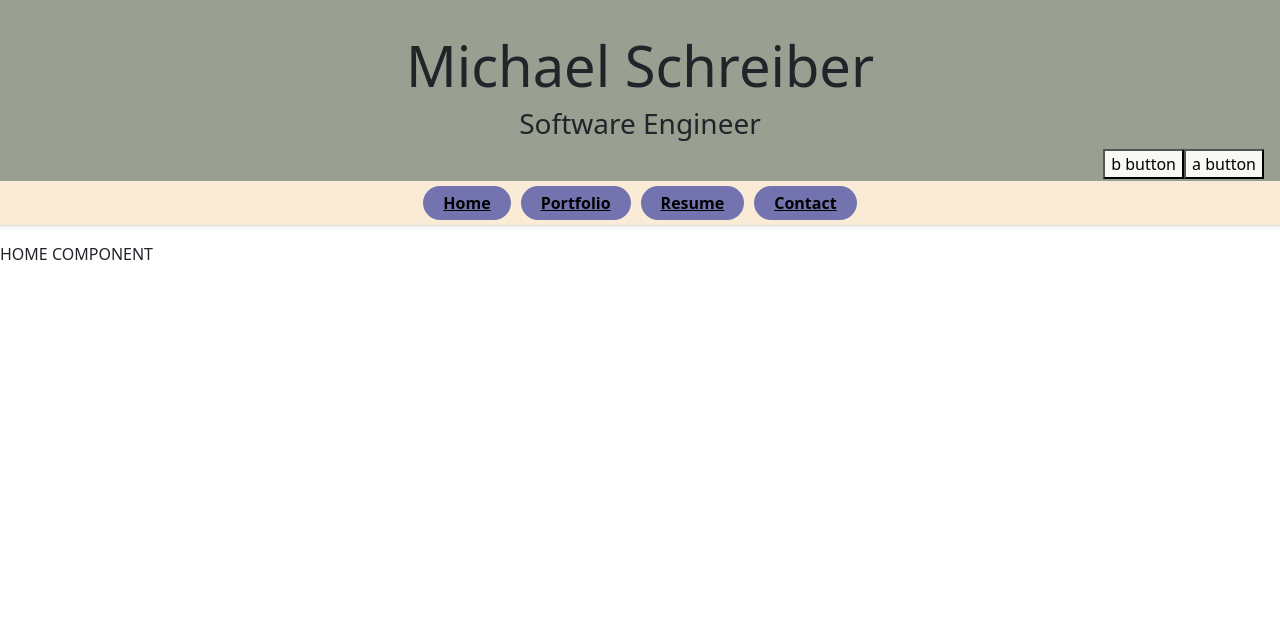
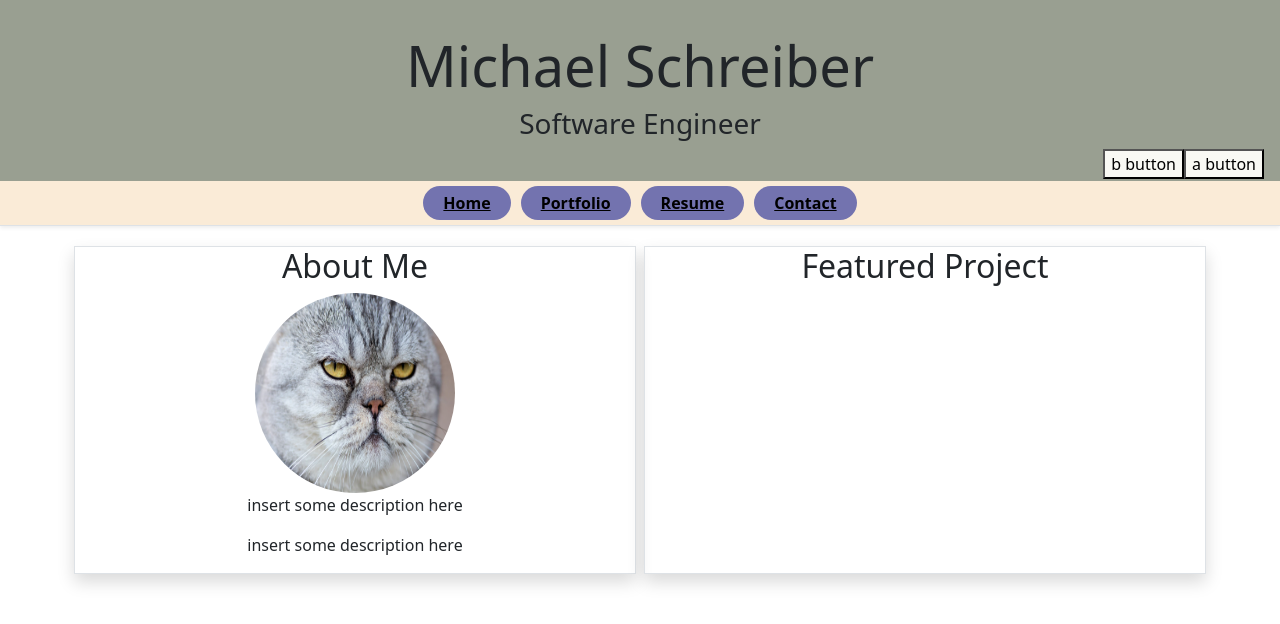
Before and after one commit to UltraLas3r/msPortfolioApplication, an Angular app: page /home in a window 1280 px wide. Shown: the top 624 px of the page. Built offline with nearby package versions, Linux system fonts and the light colour scheme.

Commit message:
finished basic outline of home and started portfolio

```diff
--- a/src/app/app.module.ts
+++ b/src/app/app.module.ts
@@ -10,6 +10,7 @@ import { HomeComponent } from './home/home.component';
 import { PortfolioComponent } from './portfolio/portfolio.component';
 import { ResumeComponent } from './resume/resume.component';
 import { ContactComponent } from './contact/contact.component';
+import { ProjectcardComponent } from './projectcard/projectcard.component';
 
 @NgModule({
   declarations: [
@@ -19,7 +20,8 @@ import { ContactComponent } from './contact/contact.component';
     HomeComponent,
     PortfolioComponent,
     ResumeComponent,
-    ContactComponent
+    ContactComponent,
+    ProjectcardComponent
   ],
   imports: [
     BrowserModule,
--- a/src/app/home/home.component.html
+++ b/src/app/home/home.component.html
@@ -1 +1,21 @@
-<p>HOME COMPONENT</p>
+<div class="container">
+    <div class="row">
+        <!-- About Me -->
+        <div class="col-lg shadow border m-1">
+            <div class="text-center">
+                <h2>About Me </h2>
+                <img src="../../assets/grump cat.png" alt="profile picture" width="200" height ="200" class="rounded-circle">
+                <p> insert some description here</p>
+                <p> insert some description here</p>
+            </div>
+
+
+        </div>
+        <!-- Featured Project -->
+        <div class="col-lg shadow border m-1">
+            <div class="text-center">
+                <h2>Featured Project</h2>
+            </div>
+        </div>
+    </div>
+</div>
--- a/src/app/portfolio/portfolio.component.css
+++ b/src/app/portfolio/portfolio.component.css
@@ -0,0 +1,5 @@
+.filterButton{
+    height: 25px;
+    width: 50px;
+
+}
--- a/src/app/portfolio/portfolio.component.html
+++ b/src/app/portfolio/portfolio.component.html
@@ -1 +1,3 @@
-<p>portfolio works!</p>
+<div class="container">
+   <app-projectcard></app-projectcard>
+</div>
--- /dev/null
+++ b/src/app/projectcard/projectcard.component.html
@@ -0,0 +1 @@
+<p>projectcard works!</p>
--- a/src/styles.css
+++ b/src/styles.css
@@ -1 +1,4 @@
 /* You can add global styles to this file, and also import other style files */
+/* .container{
+    max-width: 1140px;
+} */
```
Also changed, not shown: src/app/projectcard/projectcard.component.ts (added, +10 -0 lines), src/app/projectcard/projectcard.component.css (added), src/assets/grump cat.png (added).
